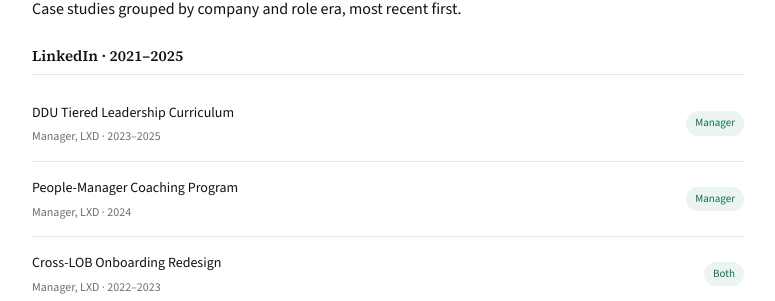
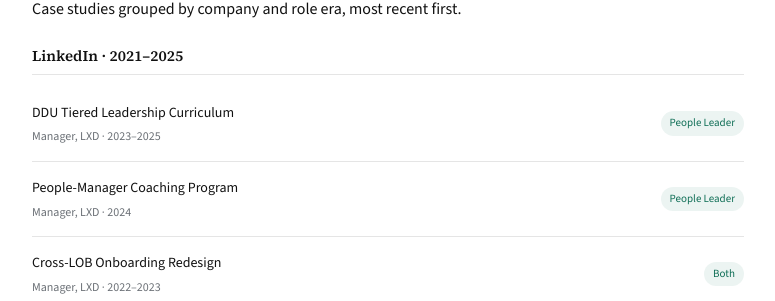
Before and after one commit to mattscaggs/mattscaggs.github.io, a Jekyll site: the page built from work.html, in a window 1280 px wide. Shown: the part 157-458 px from the top of the page, without its empty margins (252-1027 px from the left). Built offline with Jekyll 4.4.1, drawn with Linux system fonts in a browser that asks for light colours.

Commit message:
Rename Manager tag to People Leader for LinkedIn-era entries

```diff
--- a/_case_studies/ddu-tiered-leadership-curriculum.md
+++ b/_case_studies/ddu-tiered-leadership-curriculum.md
@@ -3,7 +3,7 @@
 company: LinkedIn
 role: Manager, LXD
 years: "2023–2025"
-tag: Manager
+tag: People Leader
 era: linkedin
 order: 1
 featured: false
--- a/_case_studies/people-manager-coaching-program.md
+++ b/_case_studies/people-manager-coaching-program.md
@@ -3,7 +3,7 @@
 company: LinkedIn
 role: Manager, LXD
 years: "2024"
-tag: Manager
+tag: People Leader
 era: linkedin
 order: 2
 featured: true
```
